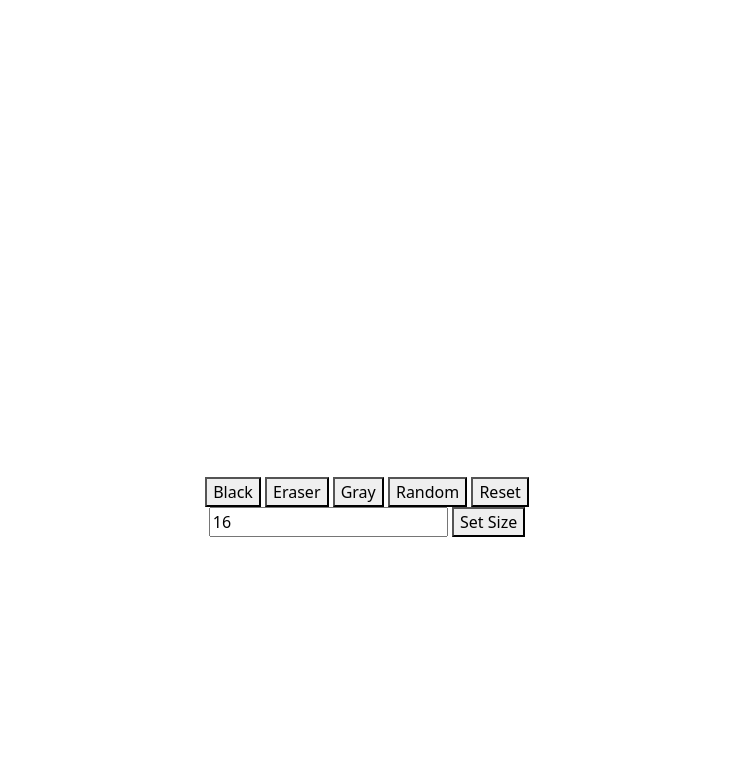
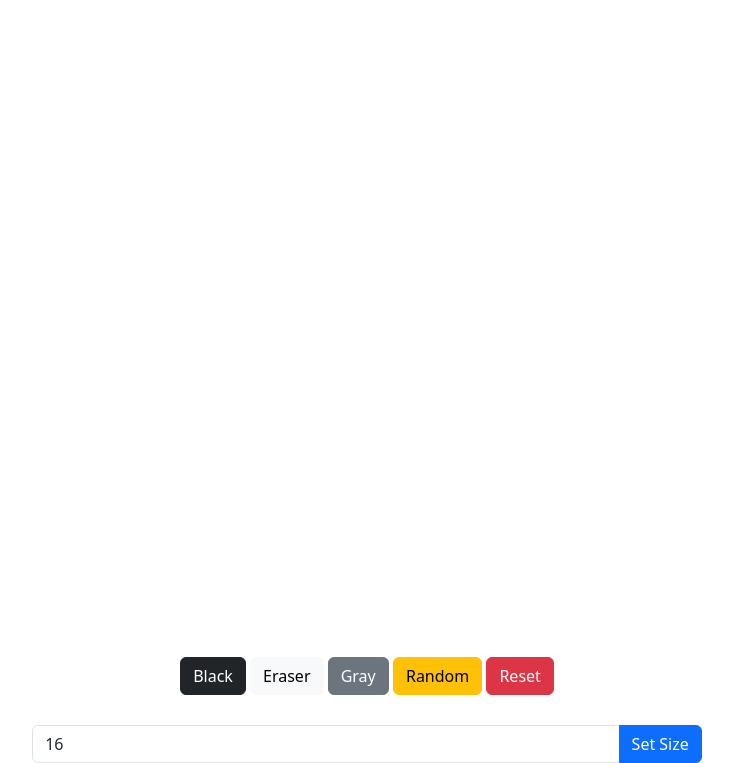
Before and after one commit to cristidmn/Etch-A-Sketch, a website: page index.html in a window 1280 px wide. Shown: the part 203-966 px from the top of the page, without its empty margins (273-1006 px from the left). Before the commit the page ends 800 px from the top, so only its background shows below. Drawn offline with nearby package versions, Linux system fonts and the light colour scheme.

Commit message:
PROJECT COMPLETED

```diff
--- a/index.html
+++ b/index.html
@@ -18,20 +18,29 @@
       <div class="mode">Mode: Not Coloring</div>
       <div class="board"></div>
       <div class="buttons">
-        <button onclick="changeColor('black')">Black</button>
-        <button onclick="changeColor('white')">Eraser</button>
-        <button onclick="changeColor('gray')">Gray</button>
-        <button onclick="changeColor('random')">Random</button>
-        <button onclick="resetBoard()">Reset</button>
+        <button class="btn btn-dark" onclick="changeColor('black')">
+          Black
+        </button>
+        <button class="btn btn-light" onclick="changeColor('white')">
+          Eraser
+        </button>
+        <button class="btn btn-secondary" onclick="changeColor('gray')">
+          Gray
+        </button>
+        <button class="btn btn-warning" onclick="changeColor('random')">
+          Random
+        </button>
+        <button class="btn btn-danger" onclick="resetBoard()">Reset</button>
       </div>
-      <div>
+      <div class="input-group form">
         <input
           type="text"
+          class="form-control"
           placeholder="Size of Board"
           value="16"
           onchange="changeSize(this.value)"
         />
-        <button>Set Size</button>
+        <button class="btn btn-primary">Set Size</button>
       </div>
     </div>
   </body>
--- a/style.css
+++ b/style.css
@@ -5,8 +5,21 @@
 }
 
 .content {
+  margin-top: 120px;
   display: flex;
   flex-direction: column;
   justify-content: center;
   align-items: center;
 }
+
+.mode {
+  margin-bottom: 60px;
+}
+
+.buttons {
+  margin-bottom: 30px;
+}
+
+.form {
+  width: 60%;
+}
```
